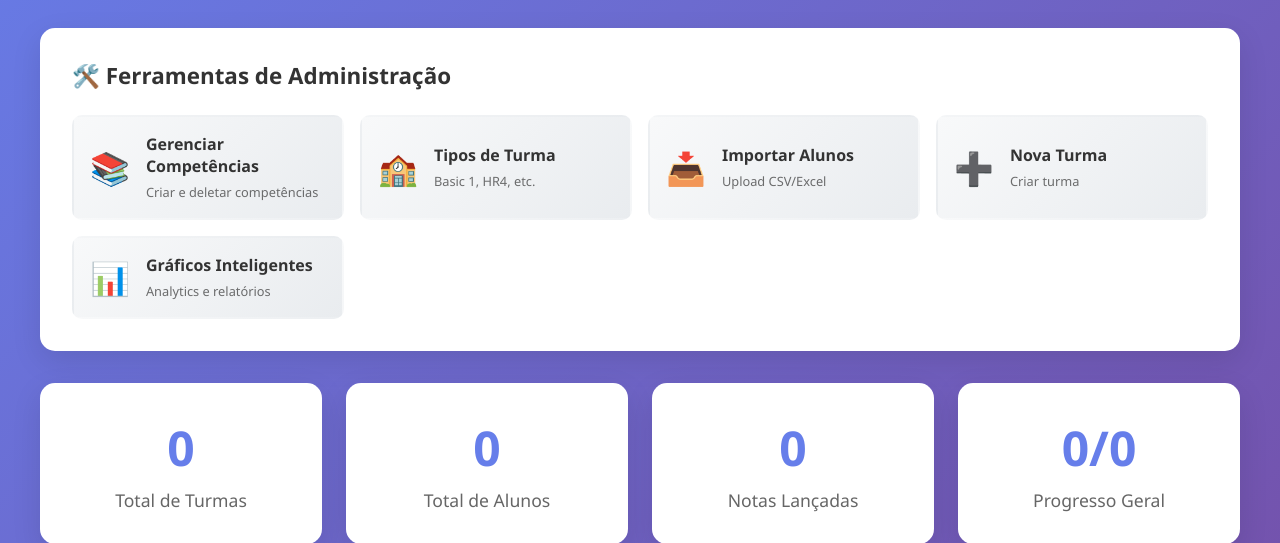
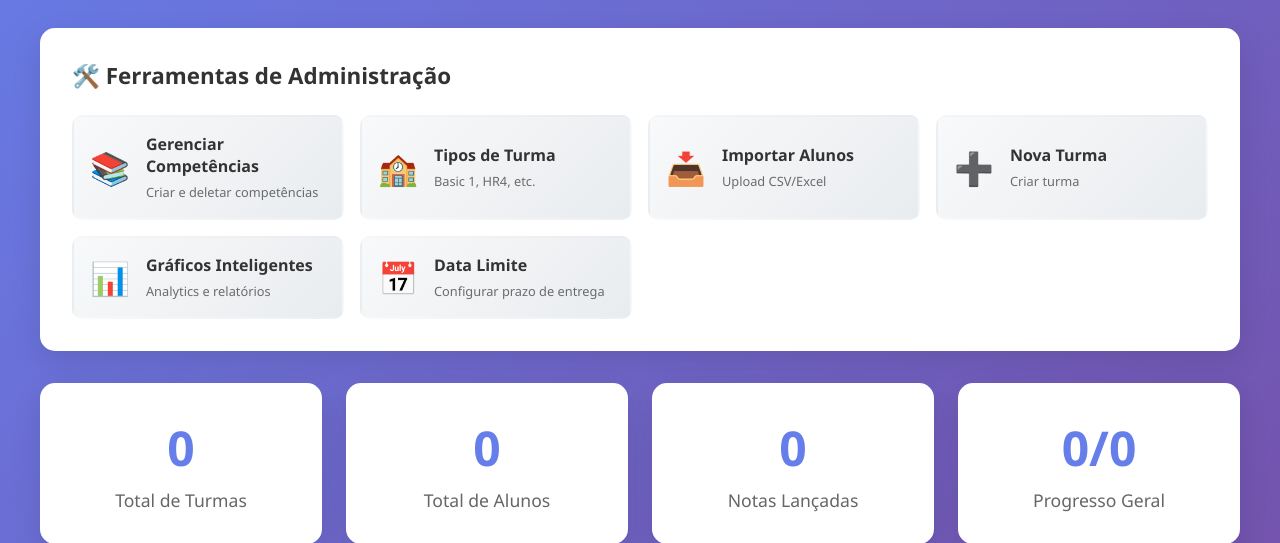
Before and after one commit to RomuloCifer/Site_boletins, a Django app: page /admin-tools/ in a window 1280 px wide. Shown: the part 222-765 px from the top of the page. Run offline with Django 5.2, Linux system fonts and the light colour scheme; the visitor is signed in with stand-in values (Sample User, id 1); data that the repository does not hold is empty.

Commit message:
fix: Adicionar URL e botão de acesso à configuração da data limite no dashboard administrativo
- Incluir rota 'configurar-data-limite/' no urls.py do admin_panel
- Adicionar botão 'Data Limite' no menu de navegação do dashboard administrativo
- Corrigir erro de variável não definida no dashboard do professor (turmas_do_professor)
- Melhorar tratamento de exceção no caso de usuários sem perfil de professor
- Funcionalidade de configuração de data limite agora acessível via interface web

```diff
--- a/admin_panel/templates/admin_panel/dashboard_admin.html
+++ b/admin_panel/templates/admin_panel/dashboard_admin.html
@@ -435,6 +435,13 @@
                         <small>Analytics e relatórios</small>
                     </div>
                 </a>
+                <a href="{% url 'admin_panel:configurar_data_limite' %}" class="nav-btn">
+                    <div class="nav-btn-icon">📅</div>
+                    <div class="nav-btn-text">
+                        <strong>Data Limite</strong>
+                        <small>Configurar prazo de entrega</small>
+                    </div>
+                </a>
             </div>
         </div>
 
--- a/admin_panel/urls.py
+++ b/admin_panel/urls.py
@@ -51,4 +51,10 @@ urlpatterns = [
         views.dashboard_analytics_data_view,
         name='analytics_data'
     ),
+    # Configuração da data limite
+    path(
+        'configurar-data-limite/',
+        views.configurar_data_limite_view,
+        name='configurar_data_limite'
+    ),
 ]
--- a/teacher_portal/views.py
+++ b/teacher_portal/views.py
@@ -86,6 +86,7 @@
     except AttributeError:
         # Caso de segurança: se o usuário logado não for um professor
         # (ex: o 'admin' tentou logar aqui), ele não terá o '.professor'
+        turmas_do_professor = []
         turmas_com_estatisticas = []
 
     # ===== LÓGICA DA DATA LIMITE =====
```
